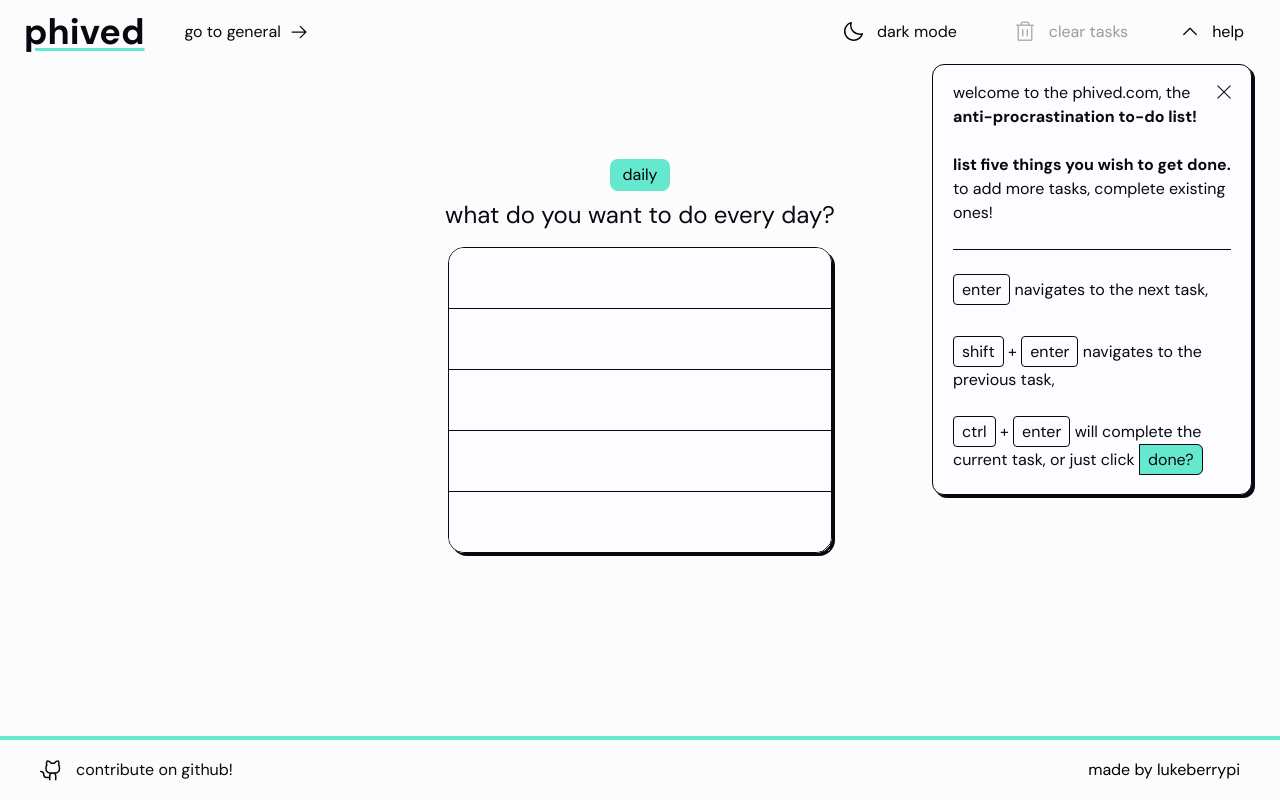
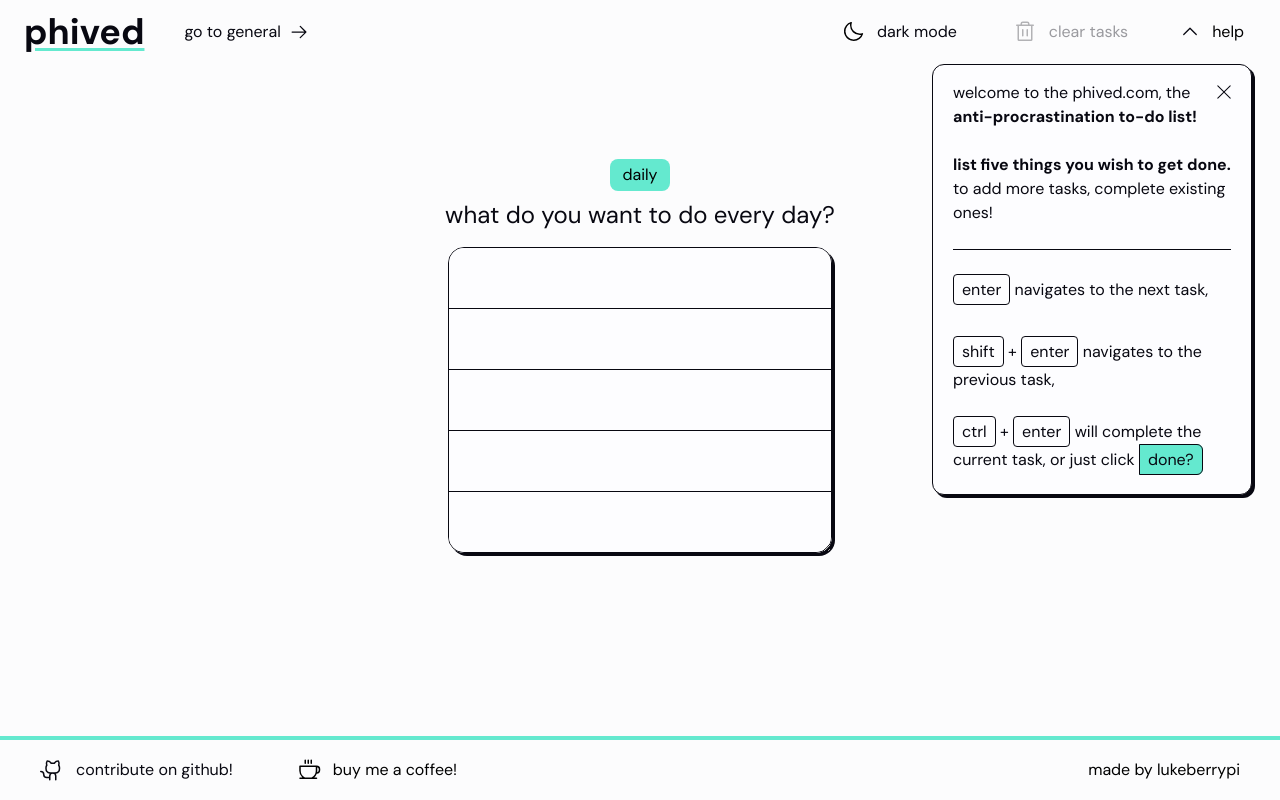
Before and after one commit to LukeberryPi/phived, a React (Vite) app: page /daily in a window 1280 px wide. Built offline with nearby package versions, Linux system fonts and the light colour scheme.

Commit message:
add buy me a coffee link

```diff
--- a/src/components/Footer.tsx
+++ b/src/components/Footer.tsx
@@ -1,4 +1,5 @@
 import { Github } from "src/icons";
+import { Coffee } from "src/icons/Coffee";
 import { isDailyPage } from "src/utils";
 
 export function Footer() {
@@ -12,7 +13,7 @@ export function Footer() {
     >
       <div className="flex h-full items-center justify-between gap-8">
         <a
-          className="flex select-none items-center gap-3 rounded-2xl px-4 py-2 transition-transform hover:ring-2 hover:ring-trueBlack active:scale-95 dark:hover:ring-trueWhite"
+          className="hover:ring-trueBlack dark:hover:ring-trueWhite flex select-none items-center gap-3 rounded-2xl px-4 py-2 transition-transform hover:ring-2 active:scale-95"
           target="_blank"
           href="https://github.com/LukeberryPi/phived"
           rel="noreferrer"
@@ -22,12 +23,21 @@ export function Footer() {
             contribute on github!
           </span>
         </a>
+        <a
+          href="https://www.buymeacoffee.com/lukeberrypi"
+          className="ring-trueBlack flex items-center gap-3 rounded-2xl px-4 py-2 transition-transform hover:ring-2 active:scale-95"
+        >
+          <Coffee size={24} className="fill-trueBlack dark:fill-trueWhite" />
+          <span className="dark:text-trueWhite xs:text-base">
+            buy me a coffee!
+          </span>
+        </a>
       </div>
       <a
         target="_blank"
         rel="noreferrer"
         href="https://twitter.com/LukeberryPi"
-        className="select-none rounded-2xl px-4 py-2 transition-transform hover:ring-2 hover:ring-trueBlack active:scale-95 dark:text-trueWhite dark:hover:ring-trueWhite"
+        className="hover:ring-trueBlack dark:text-trueWhite dark:hover:ring-trueWhite select-none rounded-2xl px-4 py-2 transition-transform hover:ring-2 active:scale-95"
       >
         made by lukeberrypi
       </a>
--- a/src/components/Header.tsx
+++ b/src/components/Header.tsx
@@ -5,6 +5,7 @@ import { handleSetTheme, isDailyPage, isThemeSetToDark } from "src/utils";
 import { Trash, Moon, CaretUp, Sun, Compass, Switch } from "src/icons";
 import { useLocalStorage } from "src/hooks";
 import { Link } from "react-router-dom";
+import { Coffee } from "src/icons/Coffee";
 
 export function Header() {
   const { clearGeneralTasks, generalTasks } = useGeneralTasksContext();
--- a/src/components/ModeSelector.tsx
+++ b/src/components/ModeSelector.tsx
@@ -7,10 +7,10 @@ export function ModeSelector() {
     <Link
       aria-keyshortcuts="esc+g+g"
       to={isDailyPage() ? "/" : "/daily"}
-      className={`flex items-center gap-2 rounded-2xl px-4 py-2 text-trueBlack transition-transform active:scale-95 dark:text-trueWhite ${
+      className={`text-trueBlack dark:text-trueWhite flex items-center gap-2 rounded-2xl px-4 py-2 transition-transform active:scale-95 ${
         isDailyPage()
-          ? "hover:ring-2 hover:ring-berryBlue hover:dark:ring-purpleRain"
-          : "hover:ring-2 hover:ring-dailyGreen hover:dark:ring-dailyPurple"
+          ? "ring-berryBlue hover:dark:ring-purpleRain hover:ring-2"
+          : "hover:ring-dailyGreen hover:dark:ring-dailyPurple hover:ring-2"
       }`}
     >
       go to {isDailyPage() ? "general" : "daily"}
--- /dev/null
+++ b/src/icons/Coffee.tsx
@@ -0,0 +1,18 @@
+import { DefaultSvgProps } from "src/utils";
+
+export function Coffee({ className, size = 24 }: DefaultSvgProps) {
+  return (
+    <svg
+      xmlns="http://www.w3.org/2000/svg"
+      width={size}
+      height={size}
+      viewBox="0 0 256 256"
+      className={className}
+    >
+      <path
+        fill="currentColor"
+        d="M80 56V24a8 8 0 0 1 16 0v32a8 8 0 0 1-16 0m40 8a8 8 0 0 0 8-8V24a8 8 0 0 0-16 0v32a8 8 0 0 0 8 8m32 0a8 8 0 0 0 8-8V24a8 8 0 0 0-16 0v32a8 8 0 0 0 8 8m96 56v8a40 40 0 0 1-37.51 39.91a96.59 96.59 0 0 1-27 40.09H208a8 8 0 0 1 0 16H32a8 8 0 0 1 0-16h24.54A96.3 96.3 0 0 1 24 136V88a8 8 0 0 1 8-8h176a40 40 0 0 1 40 40m-48-24H40v40a80.27 80.27 0 0 0 45.12 72h69.76A80.27 80.27 0 0 0 200 136Zm32 24a24 24 0 0 0-16-22.62V136a95.78 95.78 0 0 1-1.2 15a24 24 0 0 0 17.2-23Z"
+      ></path>
+    </svg>
+  );
+}
```
